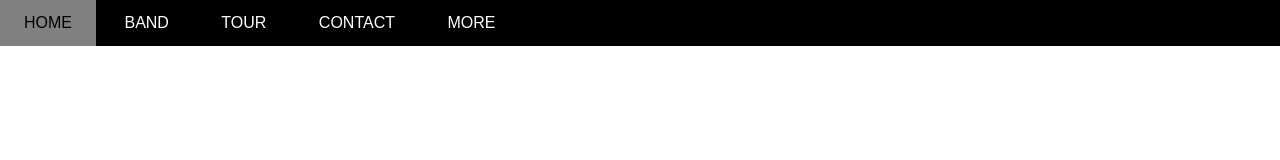
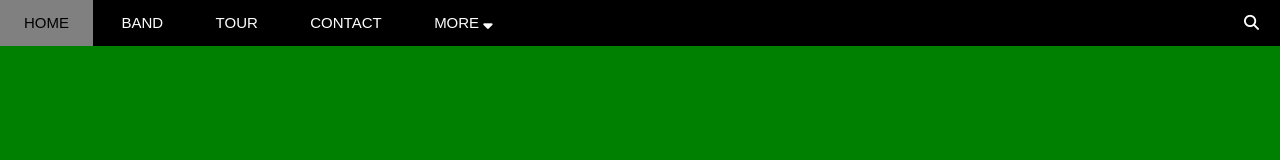
Before and after one commit to Cuong1109/F8, a plain HTML site: page w3_band_clone/index.html in a window 1280 px wide. Drawn offline with Linux system fonts and the light colour scheme.

Commit message:
finish header

```diff
--- a/w3_band_clone/assets/css/styles.css
+++ b/w3_band_clone/assets/css/styles.css
@@ -9,7 +9,9 @@ html {
 }
 #main {
 }
-#nav,
+#nav {
+  display: inline-block;
+}
 .subnav {
   list-style-type: none;
   box-shadow: 0 0 10px rgb(94, 91, 91);
@@ -17,15 +19,33 @@ html {
 #header {
   background-color: black;
   height: 46px;
+  position: fixed;
+  top: 0;
+  width: 100%;
+}
+#header .search-btn {
+  float: right;
+}
+#header .search-icon {
+  font-size: 15px;
+  line-height: 46px;
+  color: white;
+  padding: 0 21px;
+}
+#header .search-btn:hover {
+  background-color: #f44336 !important;
+  cursor: pointer;
 }
 #nav > li {
   display: inline-block;
+  position: relative;
 }
 #nav li {
   position: relative;
 }
 #nav > li > a {
   color: white;
+  font-size: 15px;
 }
 #nav li a {
   text-decoration: none;
@@ -53,8 +73,9 @@ html {
   line-height: 38px;
 }
 #slider {
-  min-height: 500px;
-  background-color: white;
+  min-height: 1000px;
+  background-color: green;
+  margin-top: 46px;
 }
 #content {
 }
--- a/w3_band_clone/index.html
+++ b/w3_band_clone/index.html
@@ -6,17 +6,25 @@
     <meta name="viewport" content="width=device-width, initial-scale=1.0" />
     <title>W3.CSS.Template</title>
     <link rel="stylesheet" href="./assets/css/styles.css" />
+    <script
+      src="https://kit.fontawesome.com/dcbf3e0fa6.js"
+      crossorigin="anonymous"
+    ></script>
   </head>
   <body>
     <div id="main">
       <div id="header">
+        <!-- Start Nav -->
         <ul id="nav">
           <li><a href="#">HOME</a></li>
           <li><a href="#">BAND</a></li>
           <li><a href="#">TOUR</a></li>
           <li><a href="#">CONTACT</a></li>
           <li>
-            <a href="#">MORE</a>
+            <a href="#"
+              >MORE
+              <i class="fas fa-sort-down"></i>
+            </a>
             <ul class="subnav">
               <li><a href="#">Merchandise</a></li>
               <li><a href="#">Extras</a></li>
@@ -24,6 +32,12 @@
             </ul>
           </li>
         </ul>
+        <!-- End Nav -->
+        <!-- Begin Search Button -->
+        <div class="search-btn">
+          <i class="search-icon fas fa-search"></i>
+        </div>
+        <!-- End Search Button -->
       </div>
       <div id="slider"></div>
       <div id="content"></div>
```
